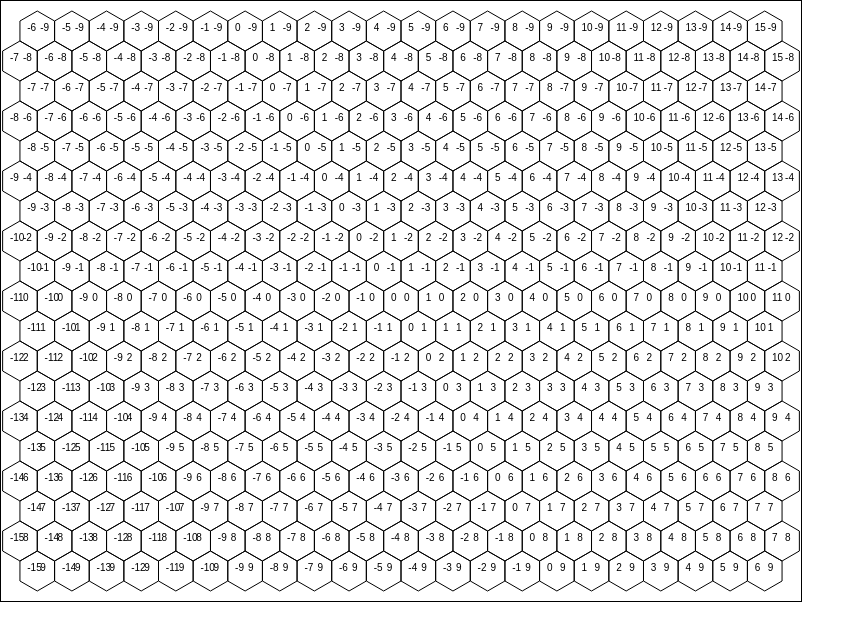
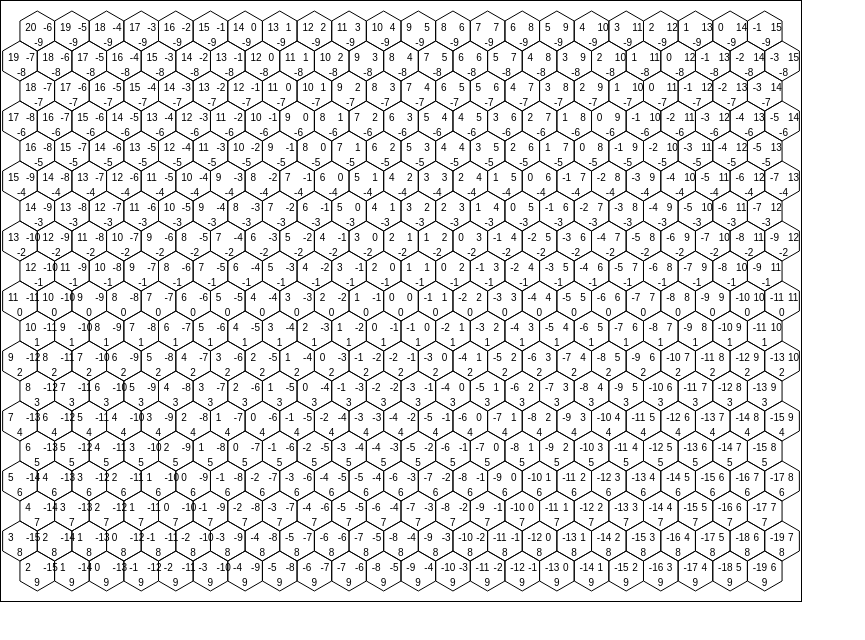
Before and after one commit to Eldamarth/hexBoard, a React (Create React App) app: page / in a window 1280 px wide. Shown: the top 640 px of the page, without its empty margins (0-865 px from the left). Built offline with nearby package versions, Linux system fonts and the light colour scheme.

Commit message:
Create colored highlight in Lime on mouseOver target hex

```diff
--- a/src/components/canvas.jsx
+++ b/src/components/canvas.jsx
@@ -4,7 +4,6 @@ import "../styles/index.css";
 class Canvas extends Component {
   constructor(props) {
     super(props);
-
 
     this.handleMouseMove = this.handleMouseMove.bind(this);
     this.state = {
@@ -37,6 +36,18 @@ class Canvas extends Component {
     this.drawHexes();
   }
 
+  shouldComponentUpdate(nextProps, nextState){
+    if (nextState.currentHex !== this.state.currentHex){
+      const {col, row, s, x, y} = nextState.currentHex;
+      const {canvasWidth, canvasHeight} = this.state.canvasSize;
+      const ctx = this.canvasCoordinates.getContext("2d");
+      ctx.clearRect(0, 0, canvasWidth, canvasHeight);
+      this.drawHex(this.canvasCoordinates, this.Point(x,y), "lime", 2)
+      return true;
+    }
+    return false;
+  }
+
   drawHexes() {
     const { canvasWidth, canvasHeight } = this.state.canvasSize;
     const { hexWidth, hexHeight, vertDist, horDist } = this.state.hexParameters;
@@ -59,13 +70,14 @@ class Canvas extends Component {
         if (
           x > hexWidth / 2 &&
           x < canvasWidth - hexWidth / 2 &&
-          y > hexHeight / 2 && y < canvasHeight - hexHeight / 2
+          y > hexHeight / 2 &&
+          y < canvasHeight - hexHeight / 2
         ) {
           this.drawHex(this.canvasHex, this.Point(x, y));
           this.drawHexCoordinates(
             this.canvasHex,
             this.Point(x, y),
-            this.Hex(col - posSpacer, row)
+            this.Hex(col - posSpacer, row, -col - row)
           );
         }
       }
@@ -81,27 +93,30 @@ class Canvas extends Component {
         if (
           x > hexWidth / 2 &&
           x < canvasWidth - hexWidth / 2 &&
-          y > hexHeight / 2 && y < canvasHeight - hexHeight / 2
+          y > hexHeight / 2 &&
+          y < canvasHeight - hexHeight / 2
         ) {
           this.drawHex(this.canvasHex, this.Point(x, y));
           this.drawHexCoordinates(
             this.canvasHex,
             this.Point(x, y),
-            this.Hex(col + negSpacer, row)
+            this.Hex(col + negSpacer, row, -col - row)
           );
         }
       }
     }
   }
 
-  drawHex(canvasID, center) {
+  drawHex(canvasID, center, color, width) {
     for (let i = 0; i <= 5; i++) {
       let start = this.getHexCornerCoord(center, i);
       let end = this.getHexCornerCoord(center, i + 1);
       this.drawLine(
         canvasID,
         { x: start.x, y: start.y },
-        { x: end.x, y: end.y }
+        { x: end.x, y: end.y },
+        color,
+        width
       );
     }
   }
@@ -123,11 +138,16 @@ class Canvas extends Component {
     return { hexWidth, hexHeight, vertDist, horDist };
   }
 
-  getCanvasPosition(canvasID){
-      let rect = canvasID.getBoundingClientRect();
-      this.setState({
-          canvasPosition: { left: rect.left, right:rect.right,top:rect.top,bottom:rect.bottom}
-      })
+  getCanvasPosition(canvasID) {
+    let rect = canvasID.getBoundingClientRect();
+    this.setState({
+      canvasPosition: {
+        left: rect.left,
+        right: rect.right,
+        top: rect.top,
+        bottom: rect.bottom
+      }
+    });
   }
 
   hexToPix(hex) {
@@ -140,18 +160,32 @@ class Canvas extends Component {
     return this.Point(x, y);
   }
 
+  pixToHex(point) {
+    let { hexSize } = this.state;
+    let { hexOrigin } = this.state;
+
+    let c =
+      (((point.x - hexOrigin.x) * Math.sqrt(3)) / 3 -
+        (point.y - hexOrigin.y) / 3) /
+      hexSize;
+    let r = ((2 / 3) * (point.y - hexOrigin.y)) / hexSize;
+    return this.Hex(c, r, -c - r);
+  }
+
   Point(x, y) {
     return { x: x, y: y };
   }
 
-  Hex(c, r) {
-    return { col: c, row: r };
+  Hex(c, r, s) {
+    return { col: c, row: r, s: s };
   }
 
-  drawLine(canvasID, start, end) {
+  drawLine(canvasID, start, end, color, width) {
     const ctx = canvasID.getContext("2d");
     ctx.beginPath();
     ctx.moveTo(start.x, start.y);
+    ctx.strokeStyle = color;
+    ctx.lineWidth = width;
     ctx.lineTo(end.x, end.y);
     ctx.stroke();
     ctx.closePath();
@@ -159,20 +193,50 @@ class Canvas extends Component {
 
   drawHexCoordinates(canvasID, center, hex) {
     const ctx = canvasID.getContext("2d");
-    ctx.fillText(hex.col, center.x - 10, center.y);
-    // ctx.fillText(',', center.x,center.y)
-    ctx.fillText(hex.row, center.x + 3, center.y);
+    ctx.fillText(hex.col, center.x + 6, center.y);
+    ctx.fillText(hex.row, center.x - 3, center.y + 15);
+    ctx.fillText(hex.s, center.x - 12, center.y);
   }
-  handleMouseMove(e){
-      const {left, right, top, bottom} = this.state.canvasPosition;
-      console.log(e.pageX-left,e.pageY-top)
 
+  handleMouseMove(e) {
+    const { left, right, top, bottom } = this.state.canvasPosition;
+    let offsetX = e.pageX - left;
+    let offsetY = e.pageY - top;
+    const { col, row, s } = this.cubeRound(
+      this.pixToHex(this.Point(offsetX, offsetY))
+    );
+    const { x, y } = this.hexToPix(this.Hex(col, row, s));
+
+    // this.drawHex(this.canvasCoordinates, this.Point(x, y), "green", 2);
+    this.setState({
+      currentHex: {col, row, s, x, y}
+    })
+  }
+
+  // VIDEO 4 - 16:48
+  cubeRound(cube) {
+    let rx = Math.round(cube.col);
+    let ry = Math.round(cube.row);
+    let rz = Math.round(cube.s);
+
+    let x_diff = Math.abs(rx - cube.x);
+    let y_diff = Math.abs(ry - cube.y);
+    let z_diff = Math.abs(rz - cube.z);
+
+    if (x_diff > y_diff && x_diff > z_diff) {
+      rx = -ry - rz;
+    } else if (y_diff > z_diff) {
+      ry = -rx - rz;
+    } else {
+      rz = -rx - ry;
+    }
+
+    return this.Hex(rx, ry, rz);
   }
 
   render() {
     return (
       <div>
-
         <canvas ref={canvasHex => (this.canvasHex = canvasHex)}></canvas>
         <canvas
           ref={canvasCoordinates =>
```
